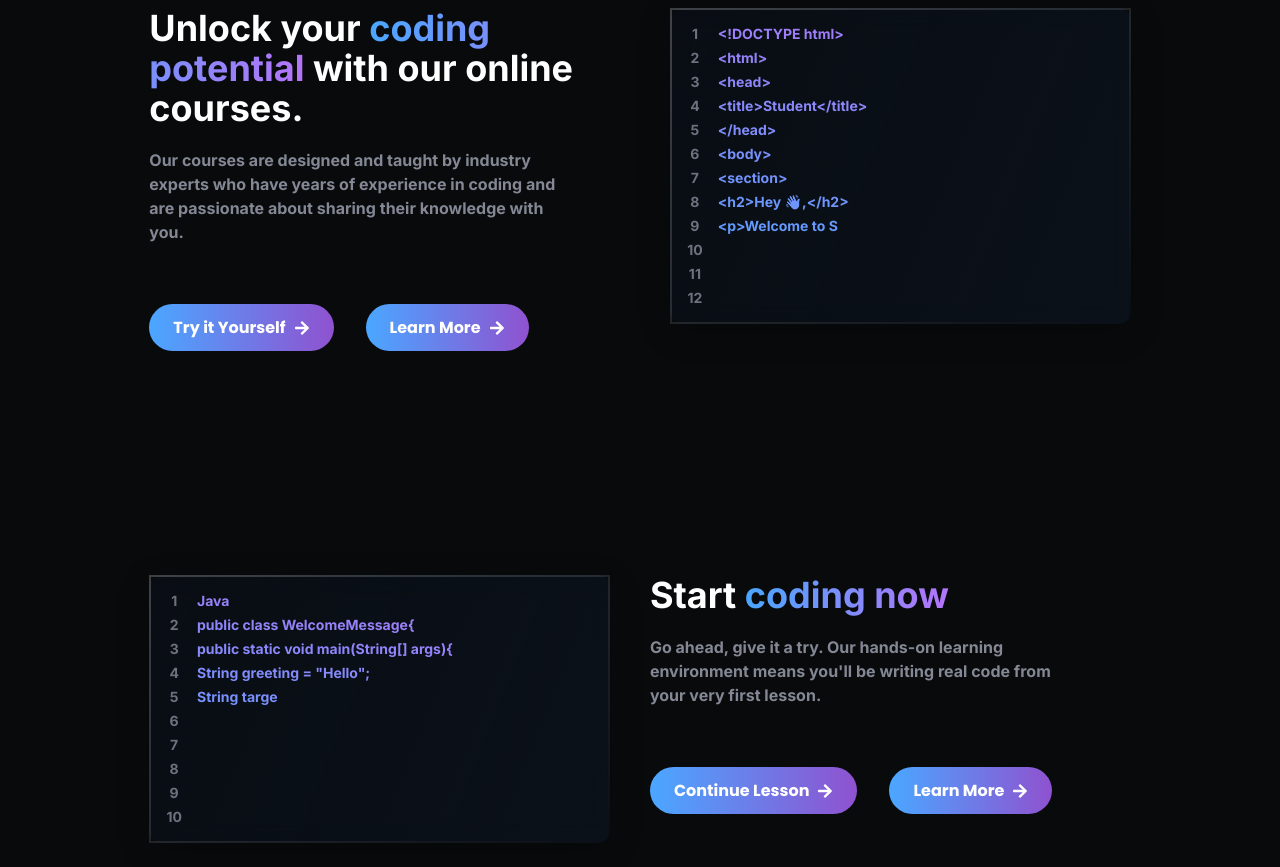
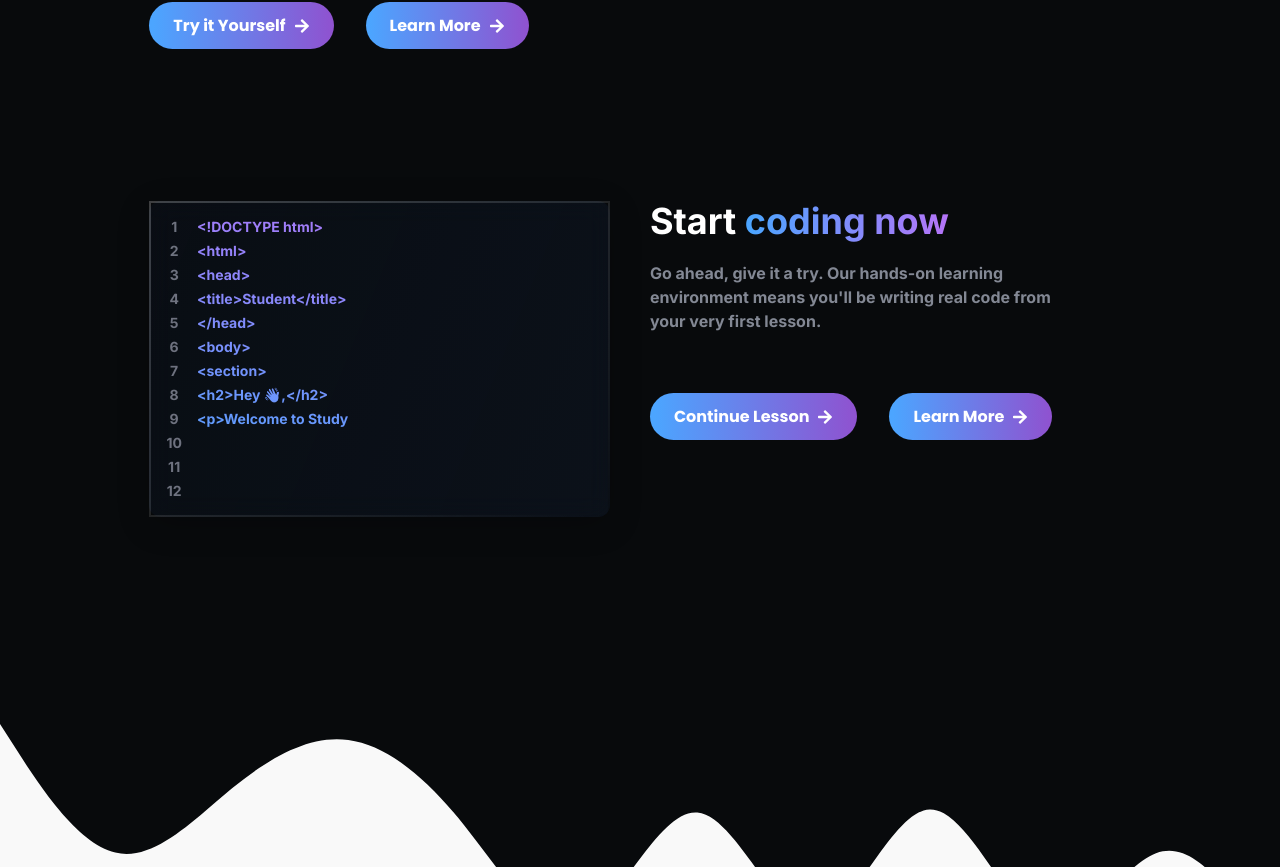
Before and after one commit to Talk2dilshad/studyhub, a React (Create React App) app: page / in a window 1280 px wide. Shown: the part 713-1580 px from the top of the page. Built offline with nearby package versions, Linux system fonts and the light colour scheme.

Commit message:
new animation added video removed for now

```diff
--- a/src/pages/Home.jsx
+++ b/src/pages/Home.jsx
@@ -8,8 +8,6 @@ import ContentBlock from "../components/HomePage/ContentBlock";
 import "./Homepage.css";
 import '@dotlottie/player-component';
 
-// importing video
-import banner from "../assets/Images/banner.mp4";
 import TimeLineSection from "../components/HomePage/TimeLineSection";
 import LearningLanguageSection from "../components/HomePage/LearningLanguageSection";
 import Footer from "../components/common/Footer";
@@ -65,15 +63,20 @@ const Home = () => {
         </div>
         {/* button end */}
 
-        {/* video */}
-        <div className="mx-3 my-10 w-8/12 shadow-[10px_-5px_50px_-5px] shadow-blue-200 rounded-lg">
-          <video className="rounded-lg" muted autoPlay loop>
-            <source src={banner} type="video/mp4" />
-          </video>
-        </div>
+        {/* video
+        <div className="mx-3 my-10 w-8/12 rounded-lg text-center">
+
+          <dotlottie-player
+                src="https://lottie.host/ff1e9617-34fb-43a7-91a1-33968a9e37a5/TSmiMzKTYe.lottie"
+                autoplay
+                loop
+                style={{ height: '50%', width: '50%' }}
+              />
+
+        </div> */}
 
         {/* animation section 1*/}
-        <div className="flex lg:flex-row flex-col justify-between gap-10 md:px-24 md:py-28 ">
+        <div className="flex lg:flex-row flex-col justify-between items-center gap-10 py-10 md:px-24 md:py-10 ">
           <ContentBlock
             heading={
               <div className="text-4xl font-semibold">
@@ -95,7 +98,34 @@ const Home = () => {
             ctabtn1={{ children: "Try it Yourself", linkto: "/signup" }}
             ctabtn2={{ children: "Learn More", linkto: "/contactus" }}
           />
+          <div className="lg:w-[50%] justify-center">
+          <dotlottie-player
+                src="https://lottie.host/ff1e9617-34fb-43a7-91a1-33968a9e37a5/TSmiMzKTYe.lottie"
+                autoplay
+                loop
+                style={{ height: '100%', width: '100%' }}
+              />
+          </div>
 
+        </div>
+        {/* animation section 2*/}
+        <div className="flex lg:flex-row-reverse flex-col justify-between gap-10 md:px-24 py-28 sm:pb-80 ">
+          <ContentBlock
+            heading={
+              <div className="text-4xl font-semibold">
+                Start{" "}
+                <HighlightText text={"coding now"} bgColor={"text-gradient"} />{" "}
+              </div>
+            }
+            subheading={
+              <p className="text-richblack-300 text-base font-bold w-[85%] -mt-3 ">
+                Go ahead, give it a try. Our hands-on learning environment means
+                you'll be writing real code from your very first lesson.
+              </p>
+            }
+            ctabtn1={{ children: "Continue Lesson", linkto: "/signin" }}
+            ctabtn2={{ children: "Learn More", linkto: "/contactus" }}
+          />
           <CodeBlock
             code={`<!DOCTYPE html>\n<html>\n<head>\n<title>Student</title>\n</head>\n<body>\n<section>\n<h2>Hey 👋,</h2>\n<p>Welcome to StudyHub</p>\n</section>\n</body>\n</html>`}
             line={
@@ -115,43 +145,7 @@ const Home = () => {
               </>
             }
           />
-        </div>
-        {/* animation section 2*/}
-        <div className="flex lg:flex-row-reverse flex-col justify-between gap-10 md:px-24 py-28 sm:pb-80 ">
-          <ContentBlock
-            heading={
-              <div className="text-4xl font-semibold">
-                Start{" "}
-                <HighlightText text={"coding now"} bgColor={"text-gradient"} />{" "}
-              </div>
-            }
-            subheading={
-              <p className="text-richblack-300 text-base font-bold w-[85%] -mt-3 ">
-                Go ahead, give it a try. Our hands-on learning environment means
-                you'll be writing real code from your very first lesson.
-              </p>
-            }
-            ctabtn1={{ children: "Continue Lesson", linkto: "/signin" }}
-            ctabtn2={{ children: "Learn More", linkto: "/contactus" }}
-          />
 
-          <CodeBlock
-            line={
-              <>
-                <p>1</p>
-                <p>2</p>
-                <p>3</p>
-                <p>4</p>
-                <p>5</p>
-                <p>6</p>
-                <p>7</p>
-                <p>8</p>
-                <p>9</p>
-                <p>10</p>
-              </>
-            }
-            code={`Java\npublic class WelcomeMessage{\npublic static void main(String[] args){\nString greeting = "Hello";\nString target = "champions";\nString message = "Let dive into Course";\nSystem.out.print(greeting + " " + target + "! ");\nSystem.out.println(message);\n}\n}`}
-          />
         </div>
         {/* !section 1 end */}
       </div>
```
